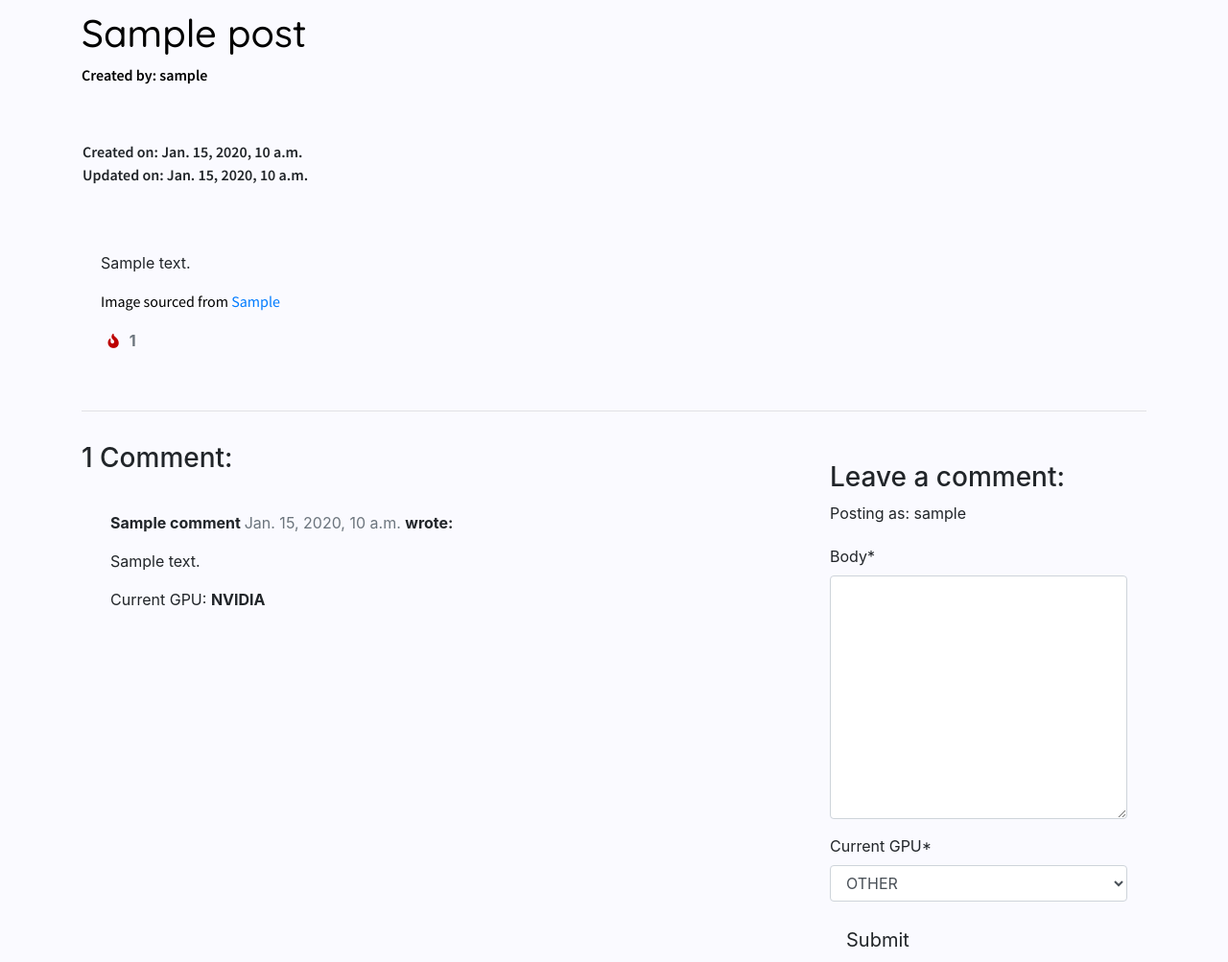
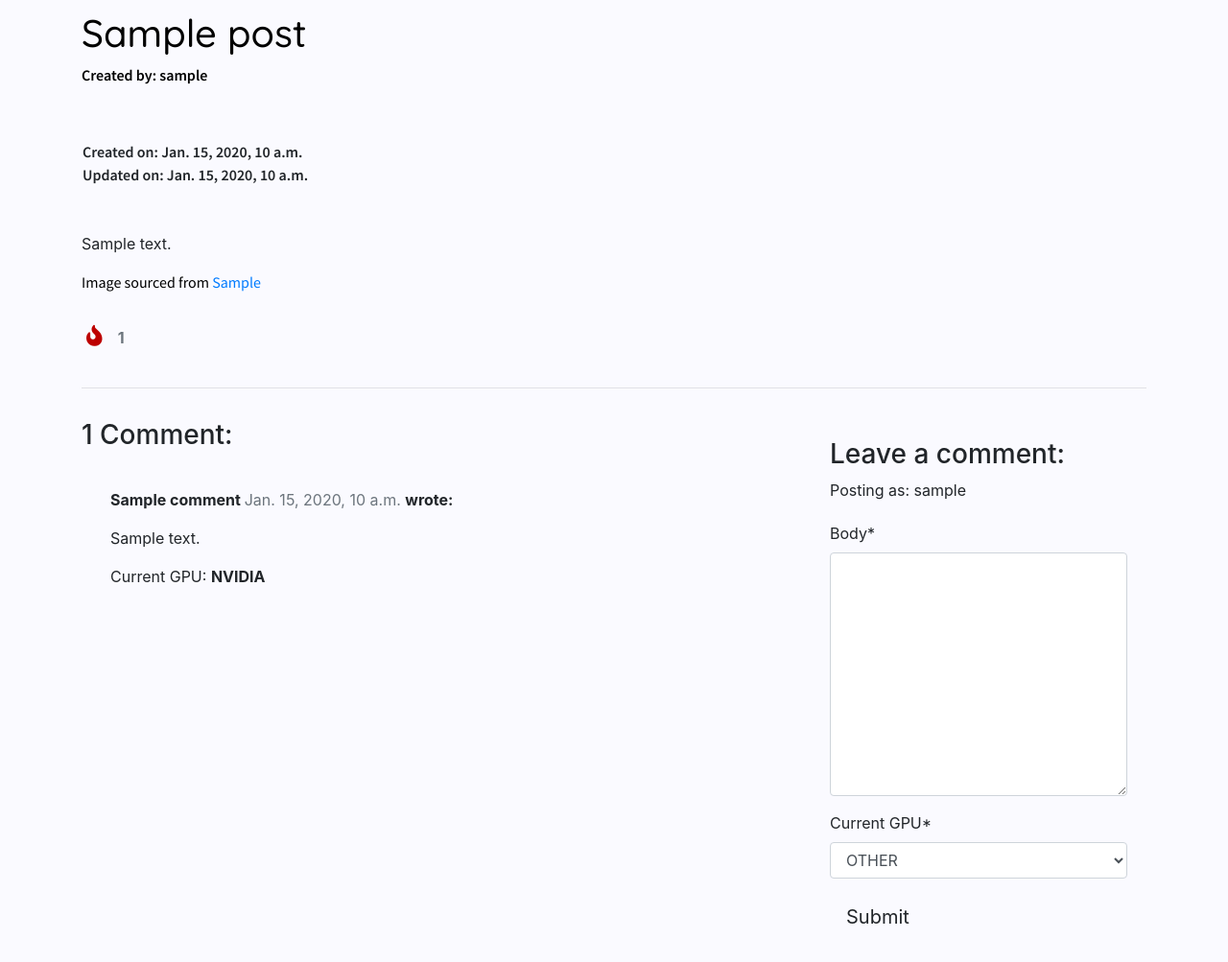
Before and after one commit to AlexanderJWard/gpu-bytes, a Django app: a page that uses templates/post_detail.html in a window 1280 px wide. Shown: the part 81-1084 px from the top of the page at 96% size. Run offline with Django 3.2, Linux system fonts and the light colour scheme; a user stored in the database is signed in; tables that the repository leaves empty hold one stand-in row (values such as "Sample post"); some libraries are stand-ins or nearby versions.

Commit message:
Increase col size and font size of like button

```diff
--- a/static/css/style.css
+++ b/static/css/style.css
@@ -353,7 +353,7 @@ body {
 }
 
 .btn-like i {
-    font-size: 15px;
+    font-size: 22px;
 }
 
 .btn-like:hover {
--- a/templates/post_detail.html
+++ b/templates/post_detail.html
@@ -27,17 +27,16 @@
 
 <div class="container">
     <div class="row">
-        <div class="col card mb-4  mt-3 left  top">
-            <div class="card-body">
-                <p class="card-text ">
+        <div class="col card mb-4  mt-3 left top">
+            <div class="card-body p-0">
+                <p class="card-text">
                     {{ post.content | linebreaks | safe }}
                 </p>
                 {% if post.sourced_from %}
                 <p class="card-text">Image sourced from <a href="{{ post.sourced_from }}" target="_blank">{{ post.sourced_from }}</a></p>
                 {% endif %}
                 <div class="row">
-
-                    <div class="col-1">
+                    <div class="col-12 mt-3">
                         <strong>
                             {% if user.is_authenticated %}
                             <form class="d-inline" action="{% url 'post_like' post.slug %}" method="POST">
@@ -51,7 +50,7 @@
                             {% else %}
                             <span class="text-secondary"><i class="fa-solid fa-fire-flame-curved mx-1"></i></span>
                             {% endif %}
-                        <span class="text-secondary">{{ post.number_of_likes }} </span>
+                        <span class="text-secondary pl-2">{{ post.number_of_likes }} </span>
                         </strong>
                     </div>
                 </div>
```
